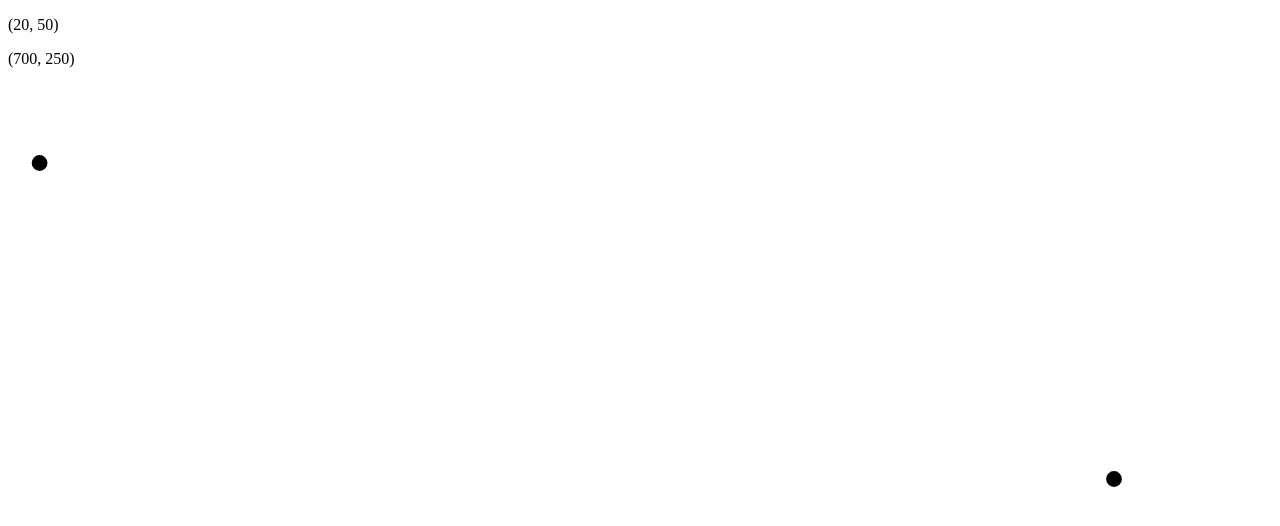
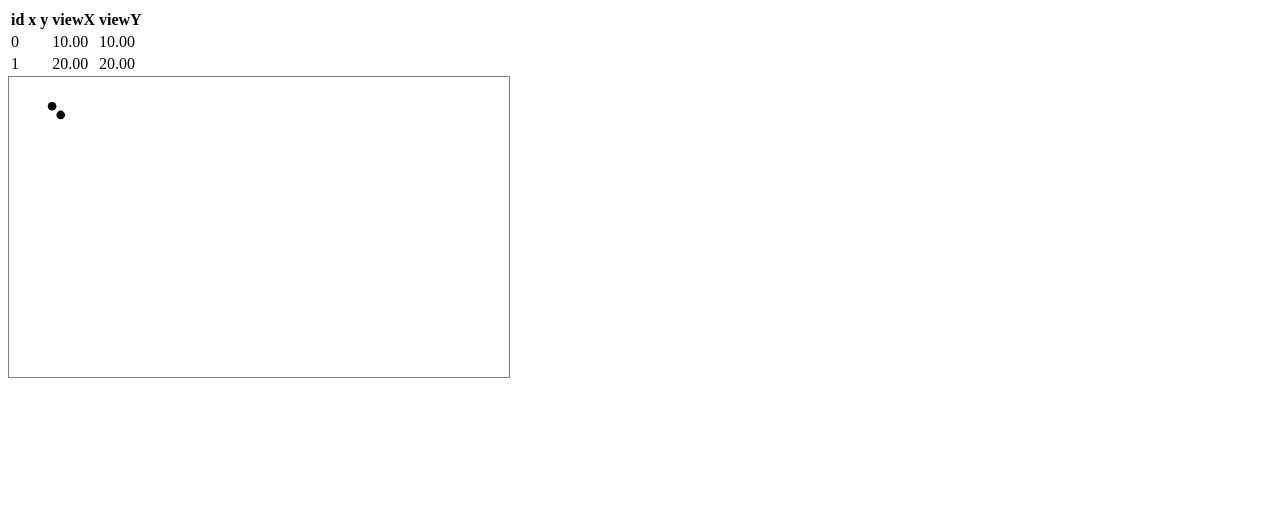
Before and after one commit to altaurog/mortgage-simulation, a React app: page / in a window 1280 px wide. Shown: the top 526 px of the page. Built offline with nearby package versions, Linux system fonts and the light colour scheme.

Commit message:
feat: working drag

```diff
--- a/src/Data.js
+++ b/src/Data.js
@@ -6,7 +6,32 @@ export default function Data() {
 
   return (
     <div>
-      {points.map(p => <p key={p.id}>({p.x}, {p.y})</p>)}
+      <table>
+        <thead>
+          <tr>
+            <th>id</th>
+            <th>x</th>
+            <th>y</th>
+            <th>viewX</th>
+            <th>viewY</th>
+          </tr>
+        </thead>
+        <tbody>
+          {points.map(p => <Point key={p.id} point={p}/>)}
+        </tbody>
+      </table>
     </div>
   );
 };
+
+function Point({ point }) {
+  return (
+    <tr>
+      <td>{point.id}</td>
+      <td>{point.sx?.toFixed(2)}</td>
+      <td>{point.sy?.toFixed(2)}</td>
+      <td>{point.x?.toFixed(2)}</td>
+      <td>{point.y?.toFixed(2)}</td>
+    </tr>
+  );
+}
--- a/src/ir.js
+++ b/src/ir.js
@@ -1,21 +1,25 @@
 import * as d3 from 'd3';
 
-const owidth = 800;
-const oheight = 300;
+const xRange = 30;
+const yRange = 10;
 
-export default function ir(store, element) {
-  const svg = d3.select(element)
-    .append('svg')
-    .attr('width', "100%")
-    .attr('height', "100%")
-    .attr('viewBox', `0 0 ${owidth} ${oheight}`);
+const width = 500
+const height = 300
 
-  const ir = () => render(store, svg);
-  store.subscribe(ir);
-  ir()
-    .call(d3.drag()
-    .on("drag", dragDrag(store)));
-}
+const margin = 0.08;
+
+const xOrigin = -width * margin;
+const yOrigin = -height * margin;
+const xView = width * (1 + 2 * margin);
+const yView = height * (1 + 2 * margin);
+
+const xScale = d3.scaleLinear()
+  .domain([0, width])
+  .range([0, xRange]);
+
+const yScale = d3.scaleLinear()
+  .domain([height, 0])
+  .range([0, yRange]);
 
 function render(store, svg) {
   const state = store.getState();
@@ -31,13 +35,31 @@ function update(svg, points) {
     .attr("cy", d => d.y);
 }
 
-function dragDrag(store) {
-  return (event, d) => {
-    const point = {
-      ...d,
-      x: event.x,
-      y: event.y,
-    };
-    store.dispatch({type: 'point/drag', payload: point});
+export default function ir(store, element) {
+  const svg = d3.select(element)
+    .append('svg')
+    .attr('style', 'border: 1px solid gray')
+    .attr('width', "500")
+    .attr('height', "300")
+    .attr('viewBox', `${xOrigin} ${yOrigin} ${xView} ${yView}`);
+
+  function dragDrag() {
+    return (event, d) => {
+      const { x, y } = event;
+      const point = {
+        id: d.id,
+        sx: xScale(x),
+        sy: yScale(y),
+        x: Math.max(0, Math.min(x, width)),
+        y: Math.max(0, Math.min(y, height)),
+      };
+      store.dispatch({type: 'point/drag', payload: point});
+    }
   }
+
+  const ir = () => render(store, svg);
+  store.subscribe(ir);
+  ir()
+    .call(d3.drag()
+    .on("drag", dragDrag(store)));
 }
--- a/src/store.js
+++ b/src/store.js
@@ -1,8 +1,8 @@
 import { createStore } from 'redux';
 
 const initialState = [
-  {id: 0, x: 20, y: 50},
-  {id: 1, x: 700, y: 250},
+  {id: 0, x: 10, y: 10},
+  {id: 1, x: 20, y: 20},
 ];
 
 function points(state, action) {
```
